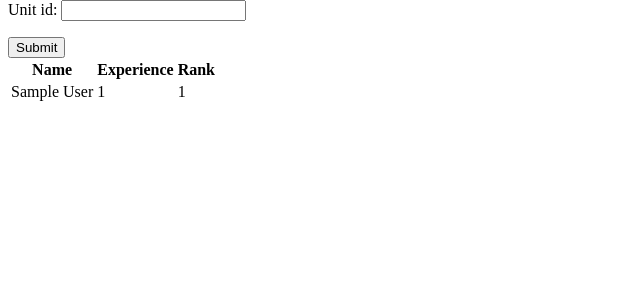
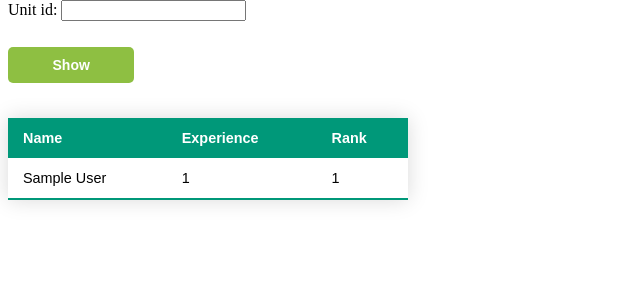
Before and after one commit to yegorgru/PythonLabs, a Django app: template web/MyProject/main/templates/index.html in a window 1280 px wide. Shown: the part 16-316 px from the top of the page, without its empty margins (0-640 px from the left). Run offline with Django 4.2, Linux system fonts and the light colour scheme; the template is opened without the code that fills it: values that come from a table or form of the project are taken from there, others are empty; tables that the repository leaves empty hold one stand-in row (values such as "Sample post").

Commit message:
add styles

```diff
--- a/web/MyProject/main/templates/index.html
+++ b/web/MyProject/main/templates/index.html
@@ -2,26 +2,83 @@
 <html>
     <header>
         <title>Employees by unit id</title>
+        <style>
+            table {
+                border-collapse: collapse;
+                margin: 25px 0;
+                font-size: 0.9em;
+                font-family: sans-serif;
+                min-width: 400px;
+                box-shadow: 0 0 20px rgba(0, 0, 0, 0.15);
+            }
+
+            thead tr {
+                background-color: #009879;
+                color: #ffffff;
+                text-align: left;
+            }
+
+            th, td {
+                padding: 12px 15px;
+            }
+
+            tbody tr {
+                border-bottom: 1px solid #dddddd;
+            }
+
+            tbody tr:nth-of-type(even) {
+                background-color: #f3f3f3;
+            }
+
+            tbody tr:last-of-type {
+                border-bottom: 2px solid #009879;
+            }
+
+            tbody tr:hover {
+                font-weight: bold;
+                color: #009879;
+            }
+
+            input[name="submit"] {
+                width: 10%;
+                padding: 10px 0;
+                margin: 10px auto;
+                border-radius: 5px;
+                border: none;
+                background: #8ebf42;
+                font-size: 14px;
+                font-weight: 600;
+                color: #fff;
+            }
+
+            input[name="submit"]:hover {
+                background: #009879;
+            }
+        </style>
     </header>
     <body>
         <form action="" method="POST">
         {% csrf_token %}
         {{ form.as_p }}
-        <input type="Submit" name="submit" value="Submit"/>
+        <input type="Submit" name="submit" value="Show"/>
         </form>
         <table>
             <thead>
-                <th>Name</th>
-                <th>Experience</th>
-                <th>Rank</th>
+                <tr>
+                    <th>Name</th>
+                    <th>Experience</th>
+                    <th>Rank</th>
+                </tr>
             </thead>
-            {% for instance in data %}
+            <tbody>
+                {% for instance in data %}
                 <tr>
                     <td>{{instance.name}}</td>
                     <td>{{instance.experience}}</td>
                     <td>{{instance.rank}}</td>
                 </tr>
-            {% endfor %}
+                {% endfor %}
+            </tbody>
         </table>
 
     </body>
--- a/web/MyProject/main/views.py
+++ b/web/MyProject/main/views.py
@@ -5,7 +5,8 @@ from .forms import UserForm
 
 
 def index(request):
-    form = UserForm(request.POST or None)
+    form = UserForm(request.POST or None, initial={'unit_id': 0})
+    id = 0
     if form.is_valid():
         id = form.cleaned_data.get("unit_id")
     data = list(Employee.objects.all().filter(unitId=int(id)))
```
